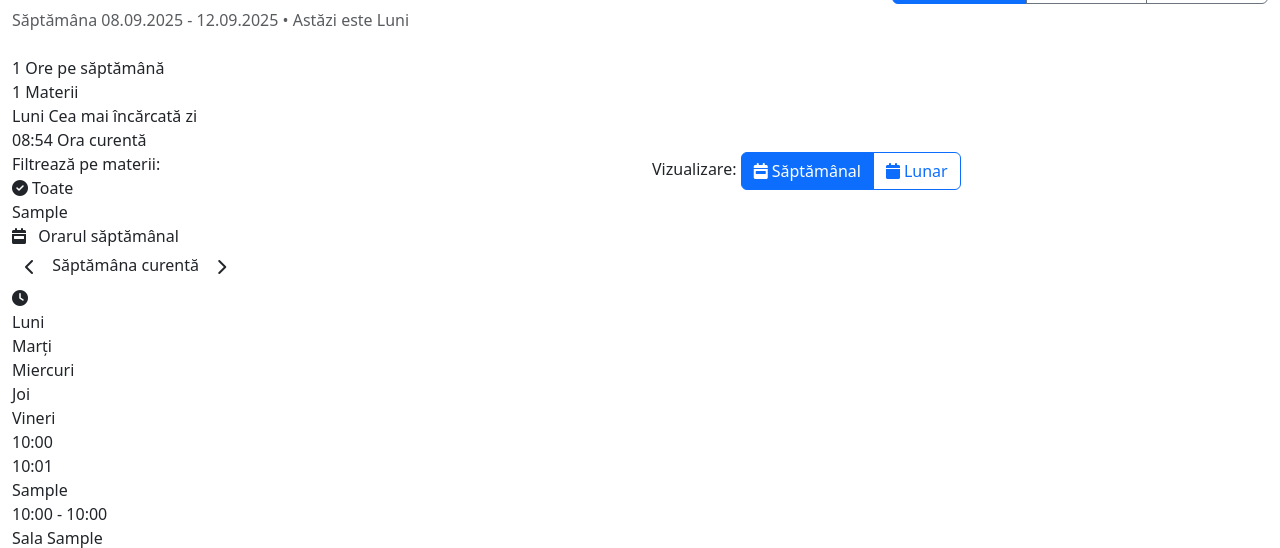
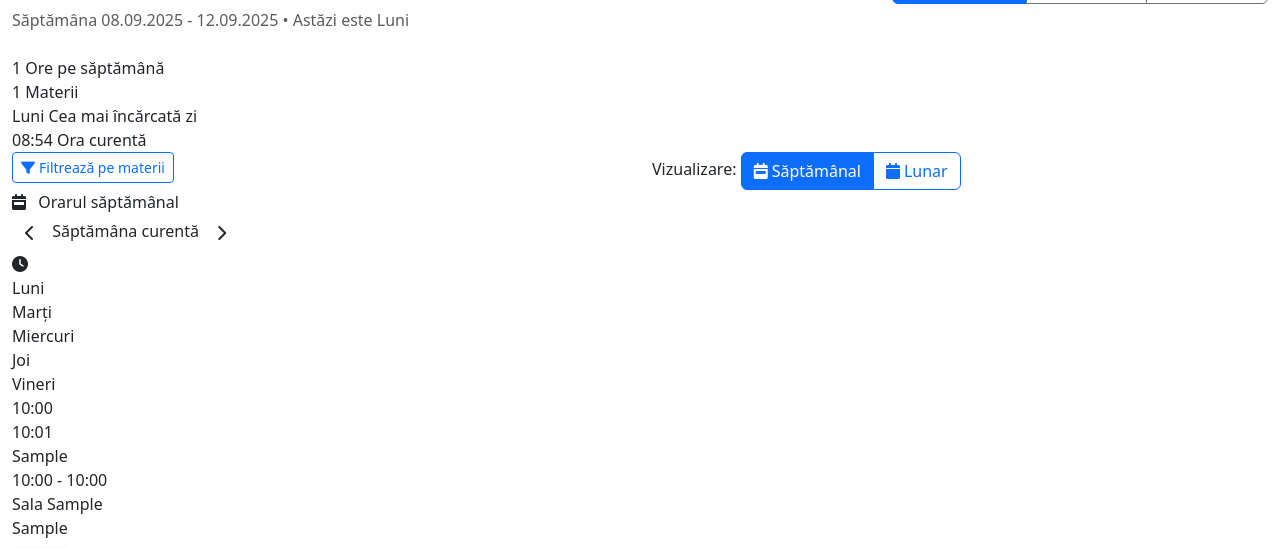
Before and after one commit to AlexIT86/School_manager, a Django app: page /orar/ in a window 1280 px wide. Shown: the part 58-606 px from the top of the page. Run offline with Django 4.2, Linux system fonts and the light colour scheme; a user stored in the database is signed in; tables that the repository leaves empty hold one stand-in row (values such as "Sample post"); some libraries are stand-ins or nearby versions.

Commit message:
Schedule: make 'Filtrează pe materii' collapsible (collapsed by default) using Bootstrap collapse

```diff
--- a/templates/schedule/calendar.html
+++ b/templates/schedule/calendar.html
@@ -77,7 +77,10 @@
         <div class="row">
             <div class="col-md-6">
                 <div class="filter-group">
-                    <span class="filter-label">Filtrează pe materii:</span>
+                    <button class="btn btn-outline-primary btn-sm" type="button" data-bs-toggle="collapse" data-bs-target="#subjectFiltersCollapse" aria-expanded="false" aria-controls="subjectFiltersCollapse">
+                        <i class="fas fa-filter me-1"></i>Filtrează pe materii
+                    </button>
+                    <div id="subjectFiltersCollapse" class="collapse mt-2">
                         <div class="subject-filter" id="subjectFilter">
                             <div class="subject-chip active" data-subject="all">
                                 <i class="fas fa-check-circle me-1"></i>Toate
@@ -89,6 +92,7 @@
                                 {{ s.name }}
                             </div>
                             {% endfor %}
+                        </div>
                     </div>
                 </div>
             </div>
```
Lines whose indentation alone changed are shown as unchanged.
